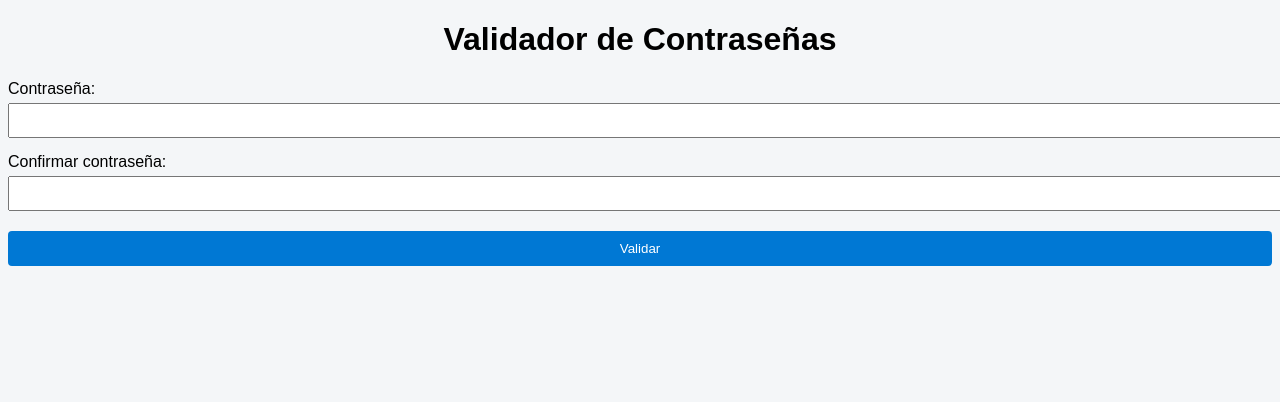
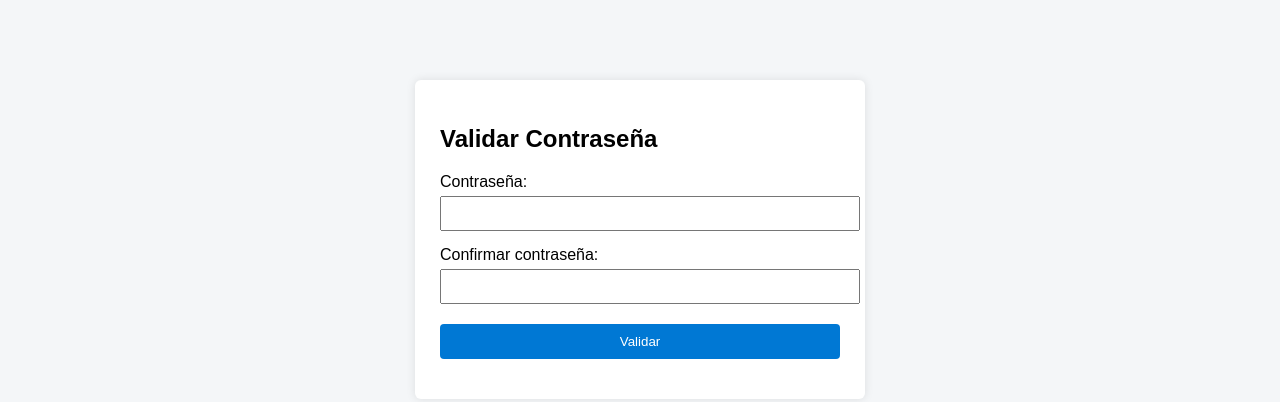
Before and after one commit to oscarvega442/sitio_web_SC_proyecto_2, a plain HTML site: page index.html in a window 1280 px wide. Drawn offline with Linux system fonts and the light colour scheme.

Commit message:
Refactor index.html for structure and script loading

```diff
--- a/index.html
+++ b/index.html
@@ -3,10 +3,12 @@
 <head>
     <meta charset="UTF-8">
     <title>Validador de Contraseñas</title>
+    <link rel="stylesheet" href="css/styles.css">
+</head>
+<body>
 
-  <!-- Cargar CSS -->
-  <link rel="stylesheet" href="css/styles.css">
-    <h1>Validador de Contraseñas</h1>
+    <div class="container">
+        <h2>Validar Contraseña</h2>
 
         <label for="password">Contraseña:</label>
         <input type="password" id="password">
@@ -19,6 +21,6 @@
         <div id="resultado"></div>
     </div>
 
-  <!-- Cargar JS -->
-  <script src="js/validador.js>
+    <script src="js/validator.js"></script>
+</body>
 </html>
```
Lines whose indentation alone changed are shown as unchanged.
